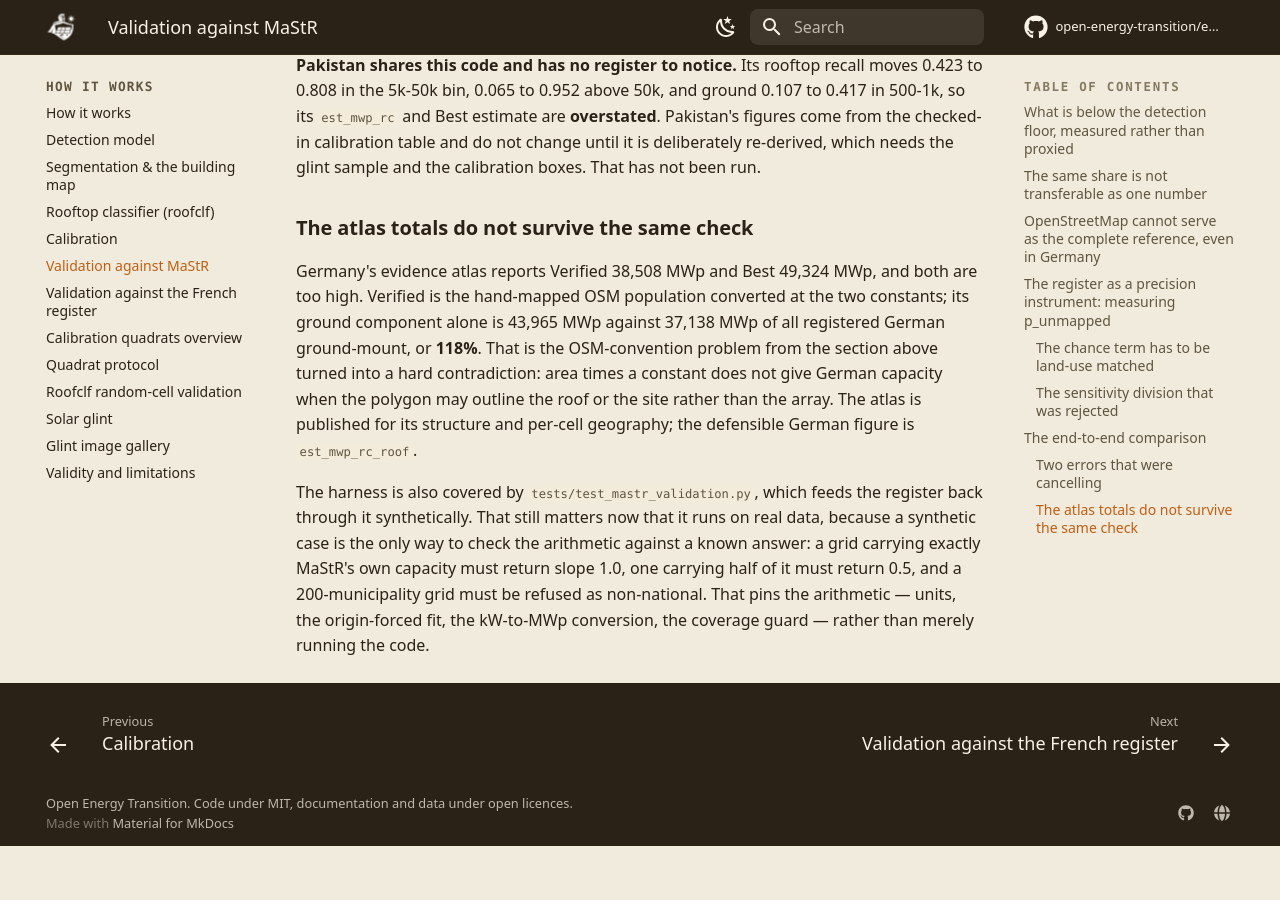
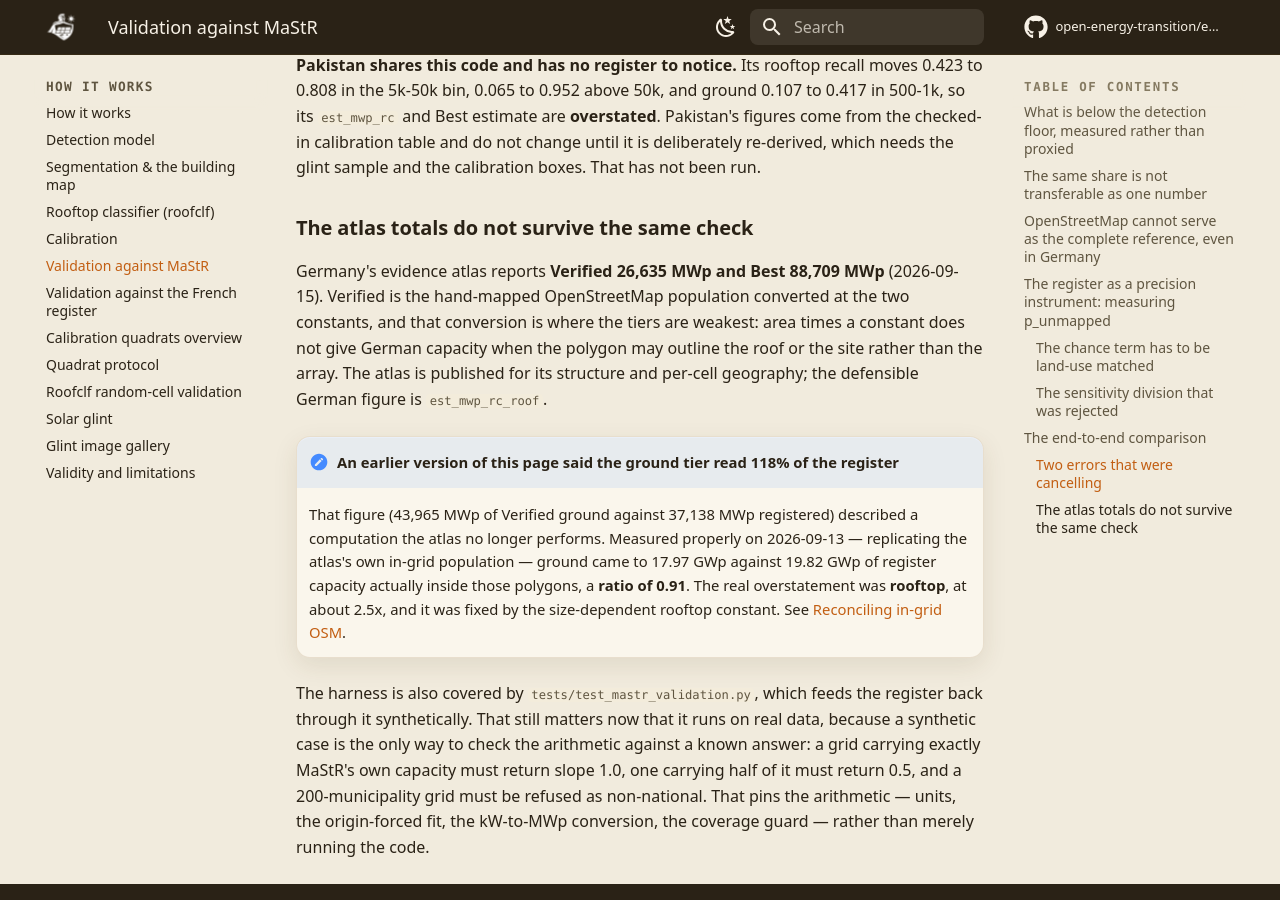
Before and after one commit to open-energy-transition/earthpv, an MkDocs documentation site: the page built from docs/methods/mastr-validation.md, in a window 1280 px wide and 900 px high, scrolled down 9555 px. Built offline with MkDocs 1.6.1 and Material for MkDocs 9.7.7, drawn with Linux system fonts in a browser that asks for light colours; comment, search, counter and statistics services are not loaded; before the commit the page ends 10401 px from its top, so only the background shows below that.

Commit message:
Update the docs prose to the corrected tier totals
Both atlases moved twice since these pages were written: the no-filter grid
rebuild, and clipping each national OpenStreetMap pull to its actual border.

    Germany  Verified 38,508 -> 26,635 MWp   Best 49,324 -> 88,709 MWp
    France   Verified 11,163 -> 12,382 MWp   Best 11,995 -> 13,270 MWp

Present-tense claims updated in results/germany.md, results/france.md,
methods/mastr-validation.md and CLAUDE.md. Dated narrative is left intact --
"tier totals moved from X to Y on date D" stays true as history, so those
passages gain the current figures rather than having the old ones rewritten.

Two substantive corrections beyond the arithmetic:

**The 118% ground claim is marked superseded, not silently dropped.** It said
Verified's ground component was 43,965 MWp against 37,138 MWp registered. Measured
properly on 2026-09-13, replicating the atlas's own in-grid population, ground came
to 17.97 GWp against 19.82 GWp actually inside those polygons -- ratio 0.91. The
real overstatement was rooftop at ~2.5x, since fixed by the size-dependent
constant. The note now says so and links to the reconciliation.

**A premise that my own change invalidated.** germany.md argued the >5 km2 ground
cap "changed no published number" because those polygons sit outside the density
grid and "the atlas never counted them". Since --include-offgrid-osm the atlas CAN
count installations outside its grid, so that mechanism no longer holds; the cap
drops them earlier, which is why the conclusion survives. Said explicitly rather
than left as a stale argument that happens to reach the right answer.

Adds the border-clip footgun to CLAUDE.md's gotchas, with both leaks measured:
249,115 of 475,210 pooled German features were foreign, and only 21.8% of
france_overpass_solar.parquet is inside France.

France's figures are marked provisional -- its national compose at
--min-buildings 1 is still running and will move them again.

Co-Authored-By: Claude Opus 5 (1M context) <noreply@anthropic.com>

```diff
--- a/docs/methods/mastr-validation.md
+++ b/docs/methods/mastr-validation.md
@@ -305,13 +305,21 @@ sample and the calibration boxes. That has not been run.
 
 ### The atlas totals do not survive the same check
 
-Germany's evidence atlas reports Verified 38,508 MWp and Best 49,324 MWp, and both are too
-high. Verified is the hand-mapped OSM population converted at the two constants; its ground
-component alone is 43,965 MWp against 37,138 MWp of all registered German ground-mount, or
-**118%**. That is the OSM-convention problem from the section above turned into a hard
-contradiction: area times a constant does not give German capacity when the polygon may
-outline the roof or the site rather than the array. The atlas is published for its structure
-and per-cell geography; the defensible German figure is `est_mwp_rc_roof`.
+Germany's evidence atlas reports **Verified 26,635 MWp and Best 88,709 MWp** (2026-09-15).
+Verified is the hand-mapped OpenStreetMap population converted at the two constants, and that
+conversion is where the tiers are weakest: area times a constant does not give German capacity
+when the polygon may outline the roof or the site rather than the array. The atlas is
+published for its structure and per-cell geography; the defensible German figure is
+`est_mwp_rc_roof`.
+
+!!! note "An earlier version of this page said the ground tier read 118% of the register"
+    That figure (43,965 MWp of Verified ground against 37,138 MWp registered) described a
+    computation the atlas no longer performs. Measured properly on 2026-09-13 &mdash;
+    replicating the atlas's own in-grid population &mdash; ground came to 17.97 GWp against
+    19.82 GWp of register capacity actually inside those polygons, a **ratio of 0.91**. The
+    real overstatement was **rooftop**, at about 2.5x, and it was fixed by the size-dependent
+    rooftop constant. See [Reconciling in-grid
+    OSM](../results/germany.md#reconciling-in-grid-osm-the-overstatement-was-rooftop-not-ground).
 
 The harness is also covered by `tests/test_mastr_validation.py`, which feeds the register back
 through it synthetically. That still matters now that it runs on real data, because a
```
Also changed, not shown: CLAUDE.md (+15 -3 lines), docs/results/france.md (+15 -3 lines), docs/results/germany.md (+14 -4 lines).
